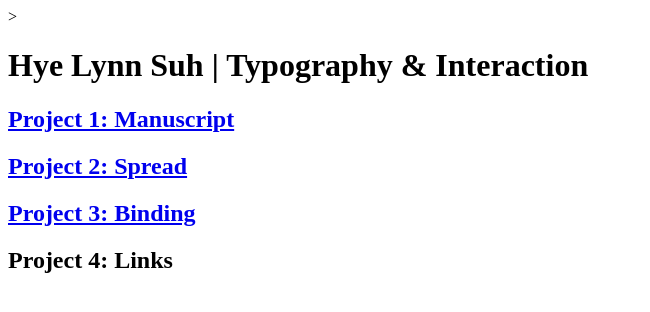
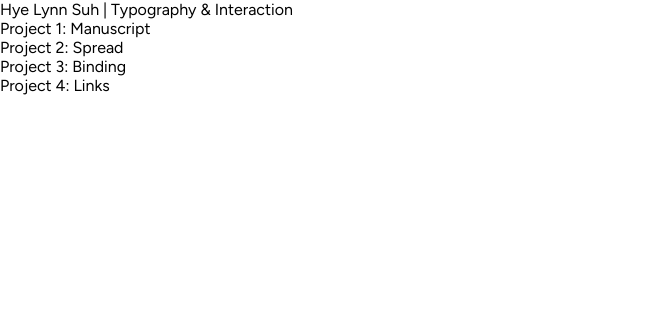
Before and after one commit to hyelynnsuh/hyelynnsuh.github.io, a plain HTML site: page index.html in a window 1280 px wide. Shown: the whole page, without its empty margins (0-650 px from the left). Drawn offline with Linux system fonts and the light colour scheme; a web font is replaced by a local one.

Commit message:
added in meta tag and connected stylesheets to index
changed font too!

```diff
--- a/index.html
+++ b/index.html
@@ -1,7 +1,15 @@
-<!DOCTYPE html>>
+<!DOCTYPE html>
 <html>
 	<head>
 		<title>Hye Lynn Suh</title>
+		<meta name="viewport" content="width=device-width, initial-scale=1">
+		<link href="reset.css" rel="stylesheet">
+		<link href="style.css" rel="stylesheet">
+
+		<!-- FONTS-->
+		<link rel="preconnect" href="https://fonts.googleapis.com">
+		<link rel="preconnect" href="https://fonts.gstatic.com" crossorigin>
+		<link href="https://fonts.googleapis.com/css2?family=Darker+Grotesque:wght@300..900&family=Didact+Gothic&family=Figtree:ital,wght@0,300..900;1,300..900&family=Inclusive+Sans:ital@0;1&family=Manrope:wght@200..800&family=Megrim&family=Montserrat:ital,wght@0,100..900;1,100..900&family=Nunito+Sans:ital,opsz,wght@0,6..12,200..1000;1,6..12,200..1000&family=Rubik+80s+Fade&family=Source+Code+Pro:ital,wght@0,200..900;1,200..900&family=Syncopate:wght@400;700&family=Work+Sans:ital,wght@0,100..900;1,100..900&display=swap" rel="stylesheet">
 	</head>
 	<body>
 		<header>
@@ -11,7 +19,7 @@
 			<!-- Project 1 -->
 			<section id="proj-one">
 				<h2>
-					<a href="hyelynnsuh.github.io/manuscript/">
+					<a href="https://hyelynnsuh.github.io/manuscript/">
 						Project 1: Manuscript
 					</a>
 				</h2>
@@ -19,7 +27,7 @@
 			<!-- Project 2 -->
 			<section id="proj-2">
 				<h2>
-					<a href="hyelynnsuh.github.io/spread/">
+					<a href="https://hyelynnsuh.github.io/spread/">
 						Project 2: Spread
 					</a>
 				</h2>
@@ -27,7 +35,7 @@
 			<!-- Project 3 -->
 			<section id="proj-3">
 				<h2>
-					<a href="hyelynnsuh.github.io/binding/">
+					<a href="https://hyelynnsuh.github.io/binding/">
 						Project 3: Binding
 					</a>
 				</h2>
--- /dev/null
+++ b/style.css
@@ -0,0 +1,9 @@
+:root {
+	--font-size: 16px;
+	--root-size: 1.2rem;
+	--font-family: "Figtree", serif;
+}
+
+* {
+	font-family: var(--font-family);
+}
```
